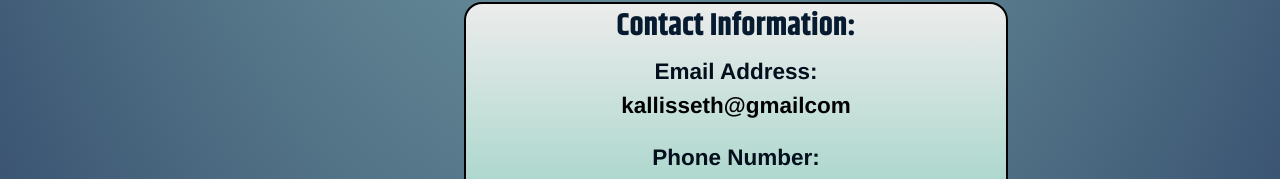
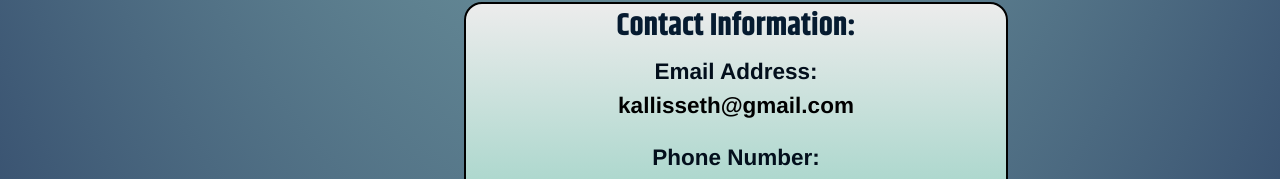
Before and after one commit to SethJKallis/VuePortfolio, a Vue app: page /about in a window 1280 px wide. Shown: the part 2456-2635 px from the top of the page. Built offline with nearby package versions, Linux system fonts and the light colour scheme.

Commit message:
fixed email address

```diff
--- a/src/assets/css/styles.css
+++ b/src/assets/css/styles.css
@@ -418,7 +418,7 @@ a:focus{
     border: 2px solid var(--darkCOLOR);
     border-radius: 1em;
     background-image: linear-gradient(var(--linearSTART), var(--highlightCOLOR));
-    transition: all 0.5s ease;
+    transition: all 0.5s ease 0.5s;
 }
 
 #about .aspirations:hover,
--- a/src/components/About.vue
+++ b/src/components/About.vue
@@ -110,7 +110,7 @@
       <div class="DOB mb-4 d-flex justify-content-center align-content-center flex-column w-50 py-1 mt-5" data-aos="fade-left" data-aos-offset="0">
         <h3 class="fw-bold text-center mx-2">Contact Information:</h3>
         <a href="mailto:" class="link-custom mb-3 d-flex flex-column fs-5"
-                >Email Address: <span class="nowrap">kallisseth@gmailcom</span></a
+                >Email Address: <span class="nowrap">kallisseth@gmail.com</span></a
               >
         <a href="tel:" class="link-custom mb-2 d-flex flex-column fs-5"
                 >Phone Number: <span class="nowrap">064 933 8144</span></a
```
